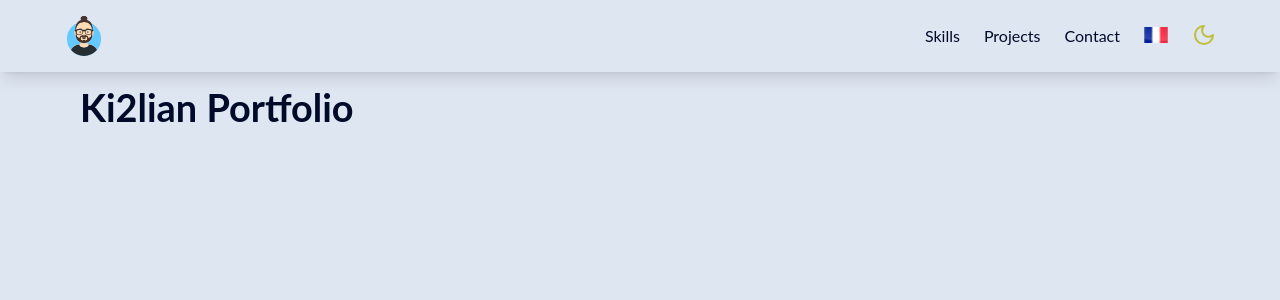
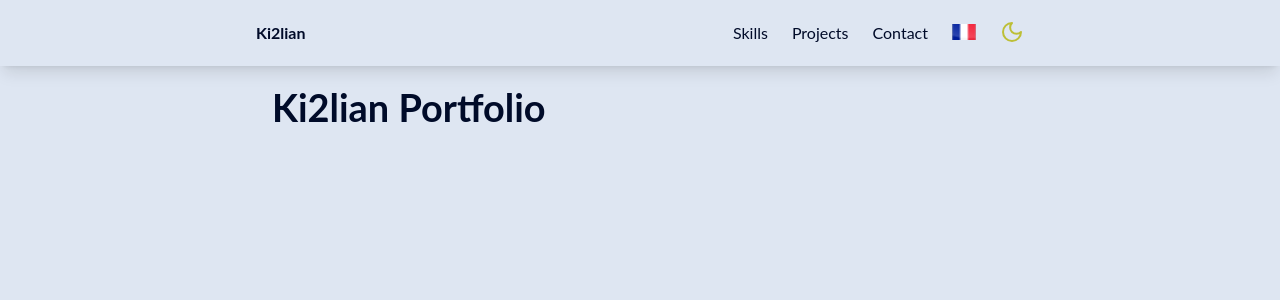
Before and after one commit to Ki2lian/Portfolio, a React (Vite) app: page / in a window 1280 px wide. Shown: the top 300 px of the page. Built offline with nearby package versions, Linux system fonts and the light colour scheme.

Commit message:
style: Adjust page width

```diff
--- a/src/app.router.tsx
+++ b/src/app.router.tsx
@@ -18,7 +18,7 @@ const AppRouter = () => {
     return (
         <>
             <Header />
-            <div className="relative m-auto min-h-full max-w-6xl px-4 pt-20">
+            <div className="relative m-auto min-h-full max-w-3xl px-4 pt-20">
                 <Routes>
                     <Route path="/" element={ <HomePage /> } />
                 </Routes>
--- a/src/components/Header.tsx
+++ b/src/components/Header.tsx
@@ -1,7 +1,6 @@
 import { Link } from 'react-router-dom';
 import { useTranslation } from 'react-i18next';
 import { NavigationMenu, NavigationMenuItem, NavigationMenuList } from '@/components/ui/navigation-menu';
-import avatarImage from '@/assets/images/avatar.svg';
 import { useState } from 'react';
 import { Button } from './ui/button';
 import { Menu, X } from 'lucide-react';
@@ -18,9 +17,9 @@ const Navbar = () => {
 
     return (
         <header className="fixed left-0 top-0 z-10 w-full bg-background p-4 shadow-lg">
-            <div className="relative m-auto flex min-h-full max-w-6xl items-center justify-between">
+            <div className="relative m-auto flex min-h-full max-w-3xl items-center justify-between">
                 <Link to="/">
-                    <img src={ avatarImage } alt="Avatar" className="size-10" />
+                    <h1 className="font-bold">Ki2lian</h1>
                 </Link>
                 <div className="flex space-x-3 md:hidden">
                     <LanguageSelector />
```
